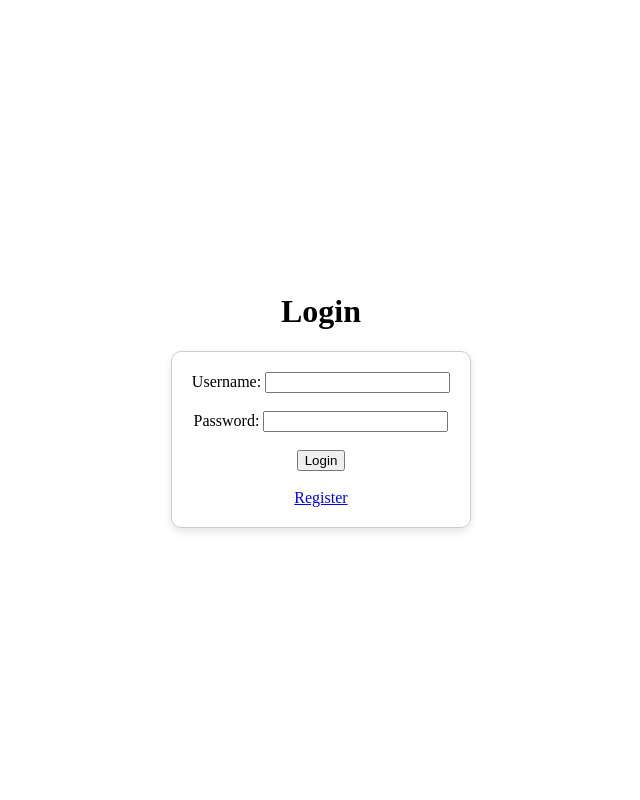
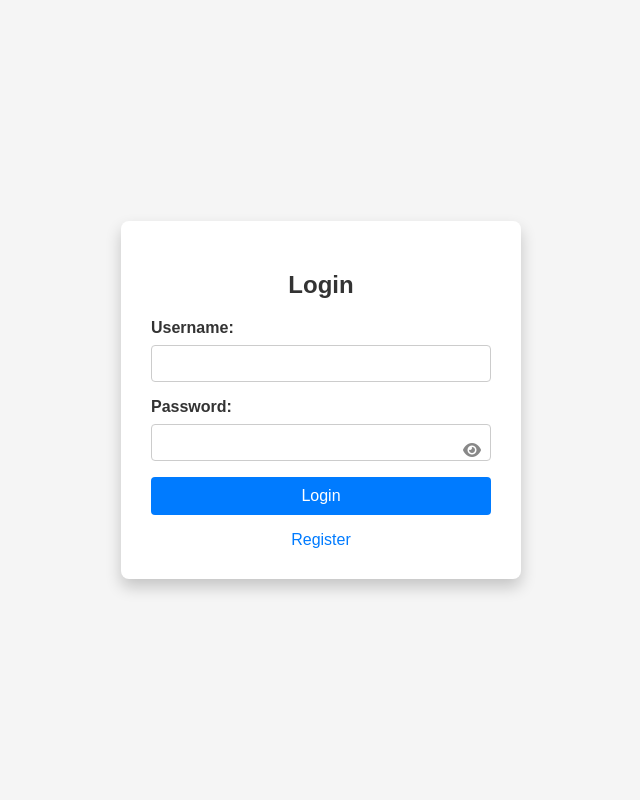
Before and after one commit to PrinceRudani/CRUD-OPERATION, a Flask app: page / in a window 1280 px wide. Shown: the whole page, without its empty margins (319-959 px from the left). Run offline with Flask 3, Linux system fonts and the light colour scheme.

Commit message:
Initial commit for CRUD project

```diff
--- a/base/com/controller/login_controller.py
+++ b/base/com/controller/login_controller.py
@@ -1,9 +1,11 @@
-from flask import render_template, request
+from flask import render_template, request, jsonify
+from flask_jwt_extended import create_access_token, create_refresh_token
 
-from base import app
 from base.com.dao.login_dao import LoginDao
 from base.utils import MyLogger
+from base import app
 
+import jwt
 logger = MyLogger.get_logger()
 
 
@@ -20,13 +22,11 @@ def login():
         login_dao = LoginDao()
         validate_user = login_dao.validate_login(username, password)
         if validate_user:
-            logger.info("username: {}".format(username))
+            user_data = validate_user.as_dict()
+            access_token_ = create_access_token(identity=user_data)
+            refresh_token = create_refresh_token(identity=username)
             return render_template("home.html")
         else:
-            error = "Invalid username or password"
-            return render_template("login_and_register/login.html",
-                                   error=error)
+            raise Exception("Invalid username or password.")
     except Exception as e:
-        logger.error("Error occurred during login: {}".format(str(e)))
-        return render_template("login_and_register/login.html",
-                               error="Something went wrong")
+        return render_template("login_and_register/login.html", error=str(e))
--- a/base/templates/login_and_register/login.html
+++ b/base/templates/login_and_register/login.html
@@ -2,7 +2,9 @@
 <html lang="en">
 <head>
     <meta charset="UTF-8">
+    <meta name="viewport" content="width=device-width, initial-scale=1.0">
     <title>Login</title>
+    <link rel="stylesheet" href="https://cdnjs.cloudflare.com/ajax/libs/font-awesome/6.0.0-beta3/css/all.min.css">
     <style>
         body {
             display: flex;
@@ -10,35 +12,114 @@
             align-items: center;
             min-height: 100vh;
             margin: 0;
-            flex-direction: column;
+            background-color: #f5f5f5;
+            font-family: Arial, sans-serif;
         }
 
         form {
+            width: 100%;
+            max-width: 400px;
+            background: white;
+            padding: 30px;
+            border-radius: 8px;
+            box-shadow: 0 8px 16px rgba(0, 0, 0, 0.2);
+            box-sizing: border-box;
+        }
+
+        label {
+            display: block;
+            margin-bottom: 8px;
+            font-weight: bold;
+            color: #333;
+        }
+
+        input[type="text"], input[type="password"] {
+            width: 100%;
+            padding: 10px;
+            margin-bottom: 16px;
+            border: 1px solid #ccc;
+            border-radius: 4px;
+            box-sizing: border-box;
+        }
+
+        .password-field {
+            position: relative;
+            display: flex;
+            align-items: center;
+        }
+
+        .eye-icon {
+            position: absolute;
+            right: 10px;
+            cursor: pointer;
+            color: #888;
+        }
+
+        button {
+            width: 100%;
+            padding: 10px;
+            background-color: #007BFF;
+            color: white;
+            border: none;
+            border-radius: 4px;
+            cursor: pointer;
+            font-size: 16px;
+            transition: background-color 0.3s ease;
+        }
+
+        button:hover {
+            background-color: #0056b3;
+        }
+
+        .error {
+            color: red;
+            margin-bottom: 16px;
             text-align: center;
-            border: 1px solid #ccc;
-            padding: 20px;
-            border-radius: 10px;
-            box-shadow: 0 4px 8px rgba(0, 0, 0, 0.1);
+        }
+
+        a {
+            display: block;
+            text-align: center;
+            color: #007BFF;
+            text-decoration: none;
+            margin-top: 16px;
+            transition: color 0.3s ease;
+        }
+
+        a:hover {
+            color: #0056b3;
         }
     </style>
+    <script>
+        function togglePasswordVisibility() {
+            const passwordInput = document.getElementById('register_password');
+            const eyeIcon = document.getElementById('eye_icon');
+            if (passwordInput.type === 'password') {
+                passwordInput.type = 'text';
+                eyeIcon.classList.remove('fa-eye');
+                eyeIcon.classList.add('fa-eye-slash');
+            } else {
+                passwordInput.type = 'password';
+                eyeIcon.classList.remove('fa-eye-slash');
+                eyeIcon.classList.add('fa-eye');
+            }
+        }
+    </script>
 </head>
 <body>
-<h1>Login</h1>
     <form method="POST" action="/login">
+        <h2 style="text-align: center; margin-bottom: 20px; color: #333;">Login</h2>
         {% if error %}
             <p class="error">{{ error }}</p>
         {% endif %}
         <label for="register_username">Username:</label>
         <input type="text" name="register_username" id="register_username" required>
-    <br>
-    <br>
         <label for="register_password">Password:</label>
+        <div class="password-field">
             <input type="password" name="register_password" id="register_password" required>
-    <br>
-    <br>
+            <i class="fas fa-eye eye-icon" id="eye_icon" onclick="togglePasswordVisibility()"></i>
+        </div>
         <button type="submit">Login</button>
-    <br>
-    <br>
         <a href="/load_register">Register</a>
     </form>
 </body>
```
Also changed, not shown: base/com/controller/product_controller.py (+0 -13 lines), base/com/dao/login_dao.py (+12 -3 lines), base/com/dto/register_dto.py (+15 -13 lines), base/test/jet_test.py (added, +5 -0 lines), base/com/vo/login_vo.py (line endings or trailing spaces), 1 other file. Lines whose indentation alone changed are shown as unchanged.
